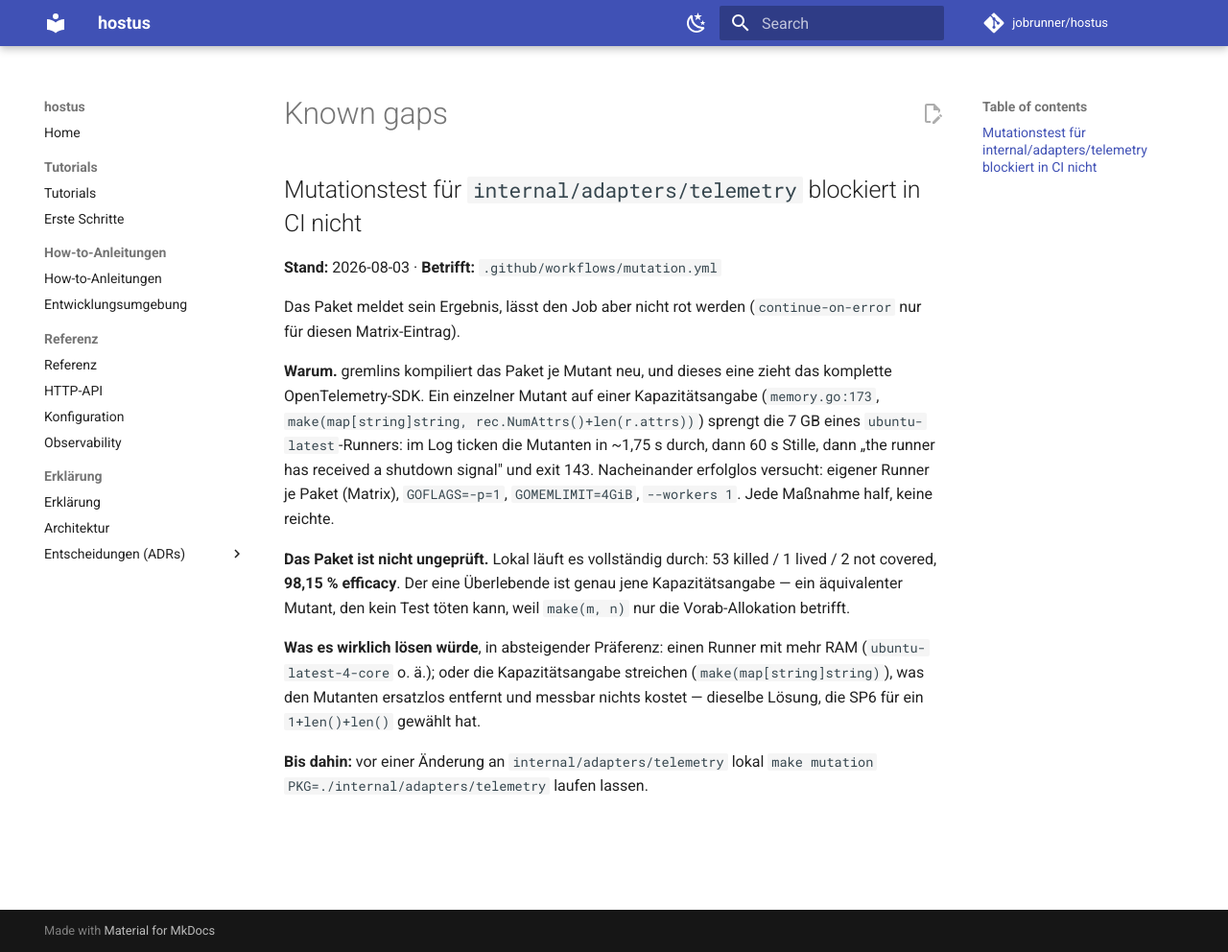
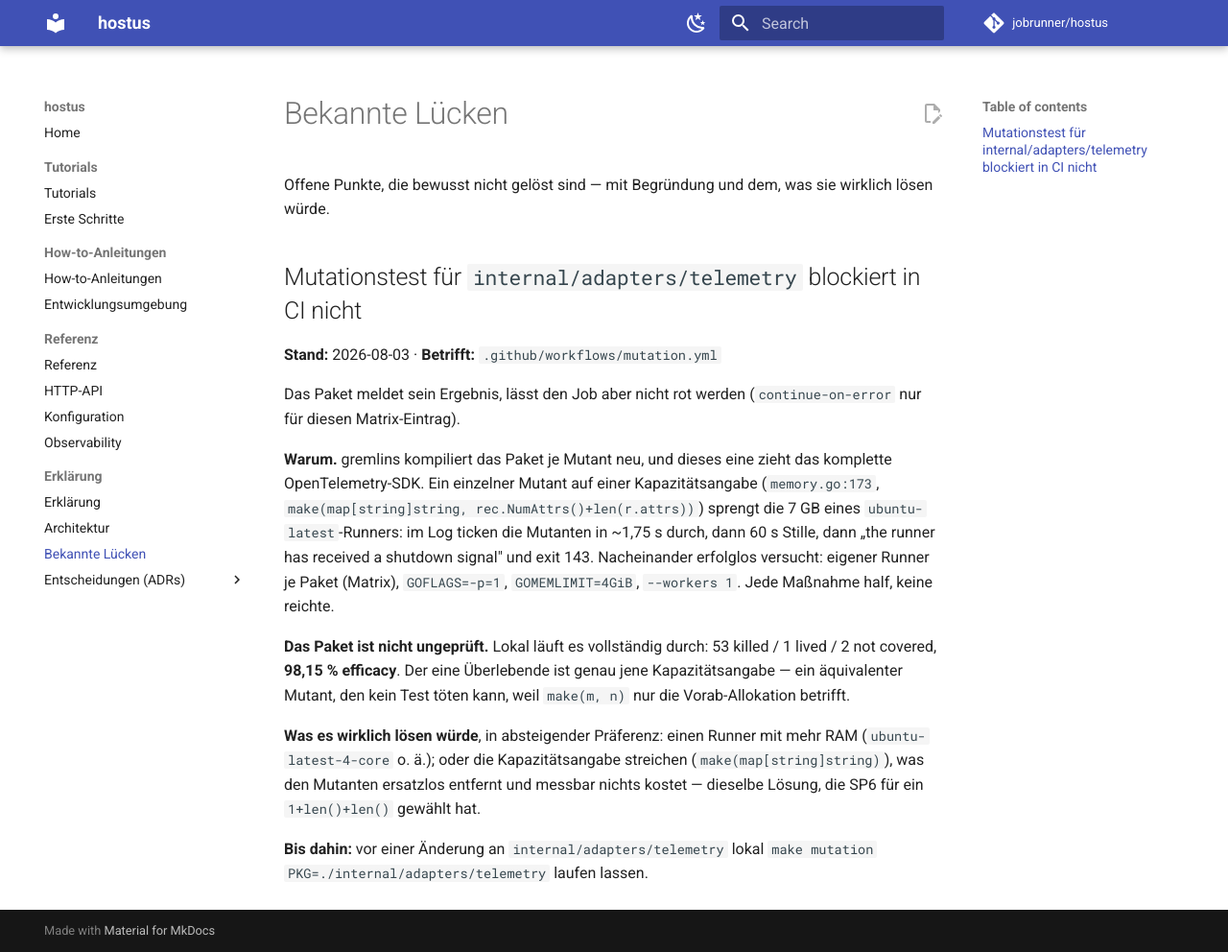
Before and after one commit to jobrunner/hostus, an MkDocs documentation site: the page built from docs/explanation/known-gaps.md, in a window 1280 px wide and 992 px high. Shown: the whole window at 96% size. Built offline with MkDocs 1.6.1 and Material for MkDocs 9.7.7, drawn with Linux system fonts in a browser that asks for light colours; comment, search, counter and statistics services are not loaded.

Commit message:
docs: add the known-gaps page to the nav
mkdocs --strict aborts on a page that exists but is not in nav, which is
what the previous commit introduced.

Claude-Session: https://claude.ai/code/session_01KcXepAoctj5rBVV3XVdRaB

```diff
--- a/docs/explanation/known-gaps.md
+++ b/docs/explanation/known-gaps.md
@@ -1,3 +1,7 @@
+# Bekannte Lücken
+
+Offene Punkte, die bewusst nicht gelöst sind — mit Begründung und dem, was sie
+wirklich lösen würde.
 
 ## Mutationstest für `internal/adapters/telemetry` blockiert in CI nicht
 
--- a/mkdocs.yml
+++ b/mkdocs.yml
@@ -63,6 +63,7 @@ nav:
   - Erklärung:
       - explanation/index.md
       - Architektur: explanation/architecture.md
+      - Bekannte Lücken: explanation/known-gaps.md
       - Entscheidungen (ADRs):
           - explanation/decisions/index.md
           - "ADR-0009: Lokaler Multi-Backbone-Index": explanation/decisions/0009-local-multibackbone-index.md
```
